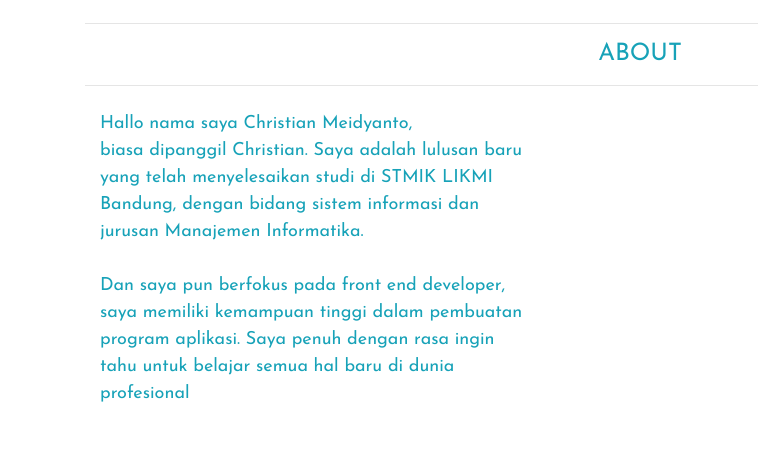
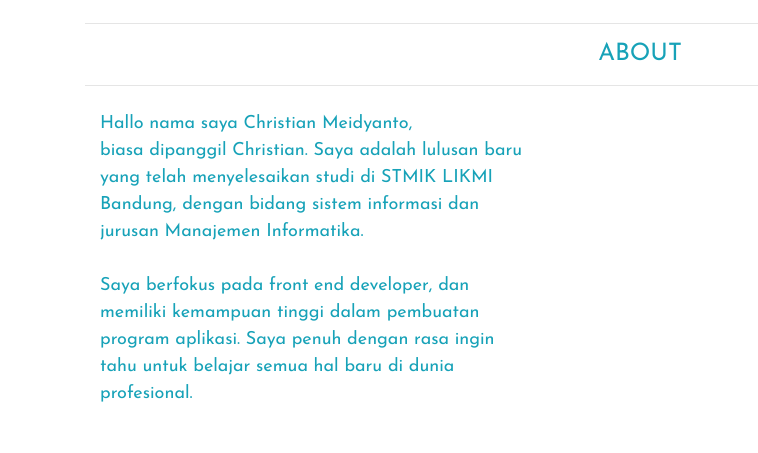
Before and after one commit to christianmeidyanto/PORTFOLIO, a plain HTML site: page index.html in a window 1280 px wide. Shown: the part 1099-1552 px from the top of the page, 0-758 px from the left. Drawn offline with nearby package versions, Linux system fonts and the light colour scheme.

Commit message:
Update About Me

```diff
--- a/index.html
+++ b/index.html
@@ -94,13 +94,12 @@
                                     Christian.
                                     Saya adalah lulusan baru yang telah menyelesaikan studi di STMIK LIKMI Bandung,
                                     dengan
-                                    bidang sistem informasi dan jurusan Manajemen Informatika.<br><br> Dan saya pun
-                                    berfokus
+                                    bidang sistem informasi dan jurusan Manajemen Informatika.<br><br> Saya berfokus
                                     pada
                                     front
                                     end developer,
-                                    saya memiliki kemampuan tinggi dalam pembuatan program aplikasi. Saya penuh dengan
-                                    rasa ingin tahu untuk belajar semua hal baru di dunia profesional
+                                    dan memiliki kemampuan tinggi dalam pembuatan program aplikasi. Saya penuh dengan
+                                    rasa ingin tahu untuk belajar semua hal baru di dunia profesional.
                                 </p>
                             </div>
                             <div class="col-sm-5 col-md-7 py-2"><img src="assets/img/DSCF5995AL1.jpg"
```
Also changed, not shown: 1 other file.
